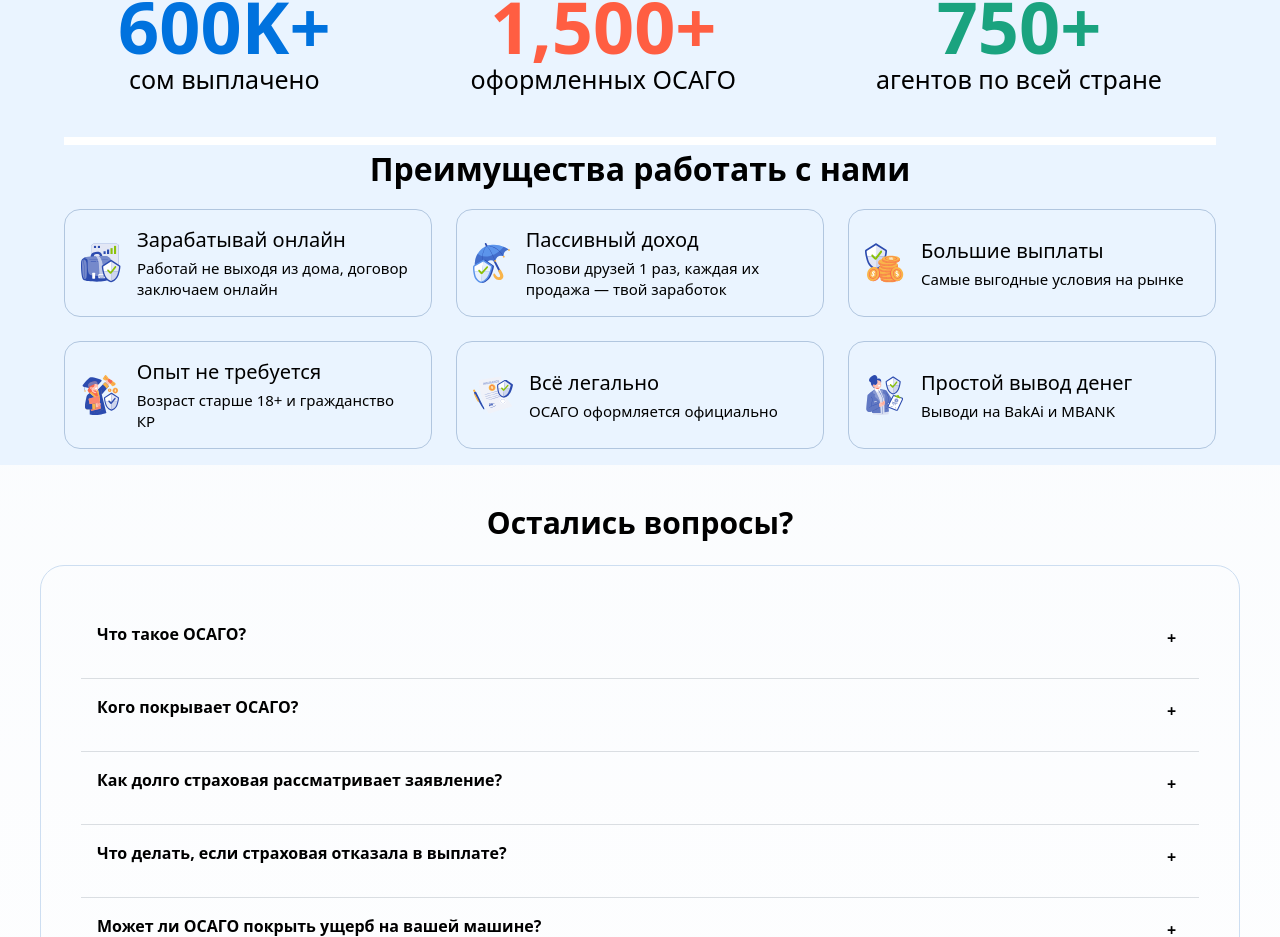
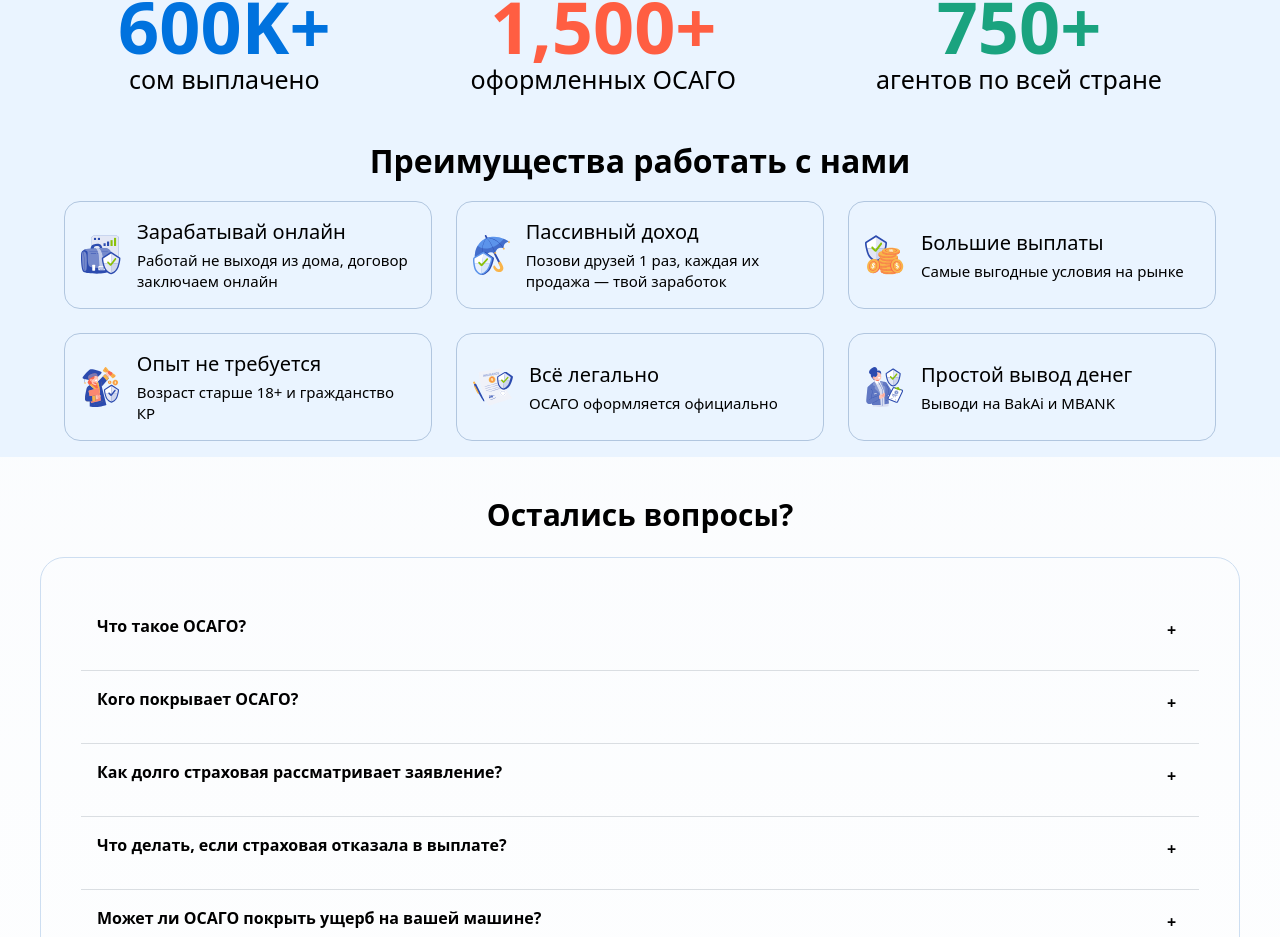
Before and after one commit to Seitek2002/osago, a React (Vite) app: page / in a window 1280 px wide. Shown: the part 2410-3347 px from the top of the page. Built offline with nearby package versions, Linux system fonts and the light colour scheme.

Commit message:
delete hr

```diff
--- a/src/components/AboutStats.tsx
+++ b/src/components/AboutStats.tsx
@@ -30,14 +30,6 @@ export default function AboutStats() {
             <span className="text-[25px] leading-[5px] lg:leading-[35px] font-normal text-[#000]">{t('home.aboutStats.agents.amount')}</span>
           </div>
         </div>
-        <hr />
-        <hr />
-        <hr />
-        <hr />
-        <hr />
-        <hr />
-        <hr />
-        <hr />
         <h3 className="text-[24px] font-semibold mb-4 text-[#000] lg:text-[32px] mt-[20px] lg:mt-[0]">{t('home.aboutStats.advantagesTitle')}</h3>
         <div className="grid sm:grid-cols-2 lg:grid-cols-3 gap-6 text-left">
           {(t('home.aboutStats.advantages', { returnObjects: true }) as { title: string; desc: string }[]).map((item, index) => (
```
